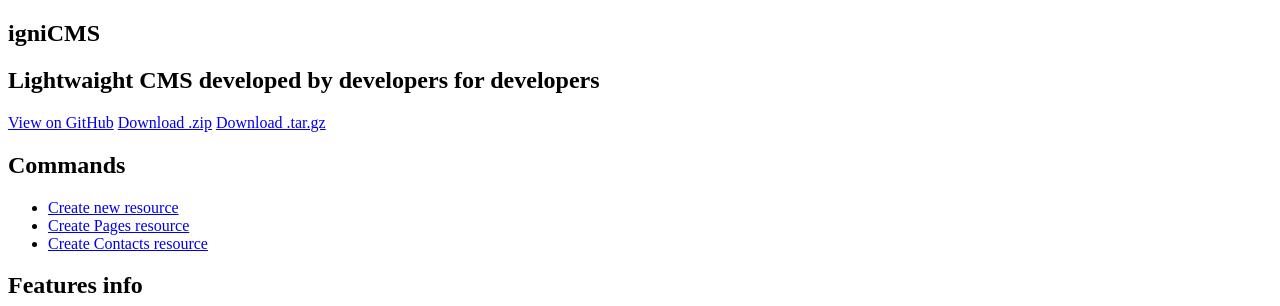
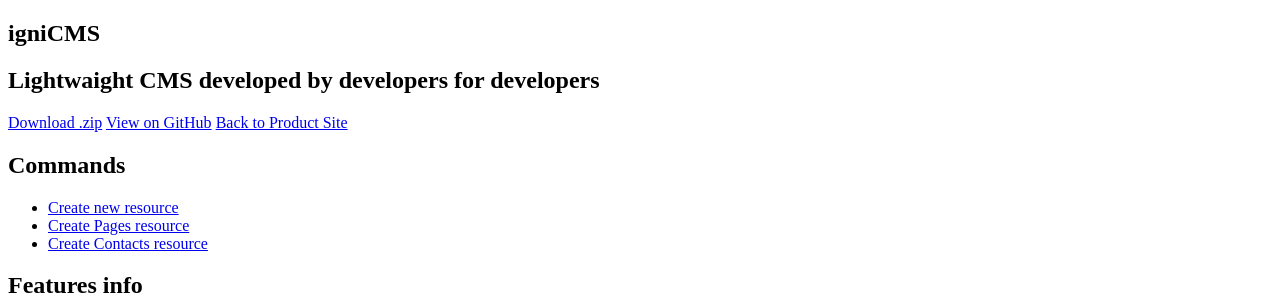
Before and after one commit to despark/igni-core, a Jekyll site: the page built from docs/index.md, in a window 1280 px wide. Shown: the top 306 px of the page. Built offline with Jekyll 4.4.1, drawn with Linux system fonts in a browser that asks for light colours; our own code applies the rules of GitHub Pages for plain Markdown files.

Commit message:
Rearange buttons in github page

```diff
--- a/docs/_layouts/default.html
+++ b/docs/_layouts/default.html
@@ -46,13 +46,13 @@
     <section class="page-header">
       <h1 class="project-name">igniCMS</h1>
       <h2 class="project-tagline">Lightwaight CMS developed by developers for developers</h2>
+      {% if site.show_downloads %}
+        <a href="{{ site.github.zip_url }}" class="btn">Download .zip</a>
+      {% endif %}
       {% if site.github.is_project_page %}
         <a href="{{ site.github.repository_url }}" class="btn">View on GitHub</a>
       {% endif %}
-      {% if site.show_downloads %}
-        <a href="{{ site.github.zip_url }}" class="btn">Download .zip</a>
-        <a href="{{ site.github.tar_url }}" class="btn">Download .tar.gz</a>
-      {% endif %}
+        <a href="https://ignicms.com/" class="btn">Back to Product Site</a>
     </section>
 
     <section class="main-content">
```
